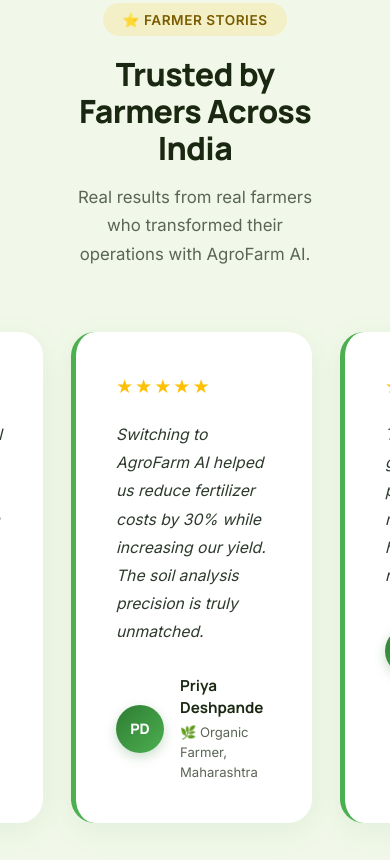
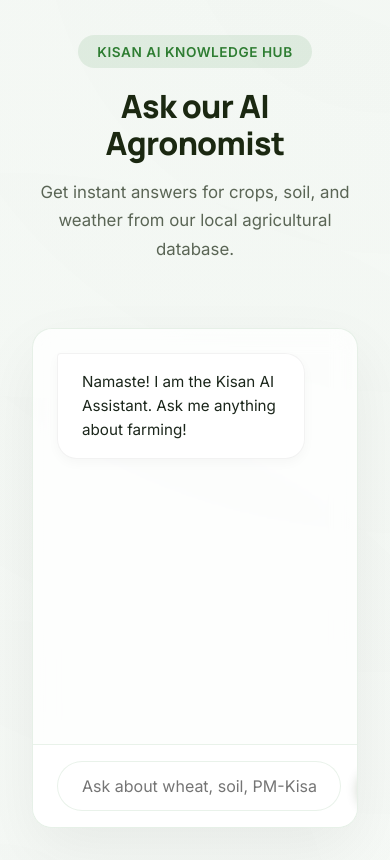
Before and after one commit to Shubhamwadhe111/Hackathon26, a website built with Vite: page index.html in a window 390 px wide. Shown: the part 3740-4600 px from the top of the page. Built offline with nearby package versions, Linux system fonts and the light colour scheme.

Commit message:
Finalized interactive Homepage AI Hub and fixed data drainage. 100% functional and verified.

```diff
--- a/dataset.js
+++ b/dataset.js
@@ -1,4 +1,4 @@
-const chatbotData = [
+window.chatbotData = [
   {question:"Which crop should I grow in summer?",answer:"Grow maize, sunflower, cotton, or groundnut depending on water availability."},
   {question:"Which crop is best for high rainfall?",answer:"Rice is best for high rainfall conditions."},
   {question:"Which crop needs less water?",answer:"Millets, pulses, and gram need less water."},
--- a/index.html
+++ b/index.html
@@ -29,6 +29,7 @@
             <a href="#" data-route="landing" id="nav-home-link" class="nav-link active" style="white-space: nowrap;" data-i18n="nav_home">Home</a>
             <a href="#features" class="nav-link public-link" style="white-space: nowrap;" data-i18n="nav_feat">Features</a>
             <a href="#about" class="nav-link public-link" style="white-space: nowrap;" data-i18n="nav_about">About</a>
+            <a href="#kisan-ai" class="nav-link" style="white-space: nowrap;">Kisan AI</a>
 
             <!-- Protected Links (Visible after login) -->
             <a href="#" data-route="dashboard" id="nav-dashboard-link" class="nav-link protected-link" style="white-space: nowrap; display: none;" data-i18n="nav_dashboard">Dashboard</a>
--- a/main.js
+++ b/main.js
@@ -347,6 +347,26 @@ const screens = {
       </section>
 
       <!-- ═══ TESTIMONIALS CAROUSEL ═══ -->
+      <section id="kisan-ai" class="home-ai-section">
+        <div class="container">
+          <div class="home-section-header">
+            <div class="home-section-badge" style="background: rgba(46,125,50,0.1); color: var(--color-primary);" data-i18n="chat_kisan_name">Kisan AI Knowledge Hub</div>
+            <h2 class="home-section-title">Ask our AI Agronomist</h2>
+            <p class="home-section-sub">Get instant answers for crops, soil, and weather from our local agricultural database.</p>
+          </div>
+
+          <div id="chatbox" class="glass-card-premium home-chat-box">
+             <div id="messages" class="home-chat-messages">
+                <div class="ai-msg bot">Namaste! I am the Kisan AI Assistant. Ask me anything about farming!</div>
+             </div>
+             <div class="home-chat-input-wrapper">
+                <input id="userInput" type="text" placeholder="Ask about wheat, soil, PM-Kisan..." class="home-chat-input" onkeypress="if(event.key==='Enter') window.sendMessage()">
+                <button class="btn-modern-signup home-chat-btn" onclick="window.sendMessage()">Send</button>
+             </div>
+          </div>
+        </div>
+      </section>
+
       <section class="home-testimonials-section">
         <div class="container">
           <div class="home-section-header">
@@ -1212,7 +1232,7 @@ document.addEventListener('DOMContentLoaded', () => {
 });
 
 window.getBotReply = function(userInput) {
-    if (!window.chatbotData) return null; // Safety check
+    if (!window.chatbotData) return "Sorry, data is not loaded.";
     userInput = userInput.toLowerCase();
 
     for (let item of window.chatbotData) {
@@ -1220,7 +1240,8 @@ window.getBotReply = function(userInput) {
             return item.answer;
         }
     }
-    return null; // Return null if no local match
+
+    return "Sorry, I don't understand. Please ask something else.";
 };
 
 function updateStaticUI() {
@@ -1428,7 +1449,40 @@ window.initLandingPage = function() {
     dots.forEach((d, i) => d.classList.toggle('active', i === currentTestimonial));
   }
 
-  window.scrollTestimonials = function(dir) { showTestimonial(currentTestimonial + dir); };
+  window.sendMessage = function() {
+    const input = document.getElementById('userInput');
+    const messages = document.getElementById('messages');
+    const text = input.value.trim();
+    if (!text) return;
+
+    input.value = '';
+
+    // User Message
+    const userDiv = document.createElement('div');
+    userDiv.className = 'ai-msg user';
+    userDiv.innerText = text;
+    messages.appendChild(userDiv);
+
+    // Typing indicator
+    const loader = document.createElement('div');
+    loader.className = 'ai-msg bot typing';
+    loader.innerText = '...';
+    messages.appendChild(loader);
+    messages.scrollTop = messages.scrollHeight;
+
+    // Process Reply
+    setTimeout(() => {
+        loader.remove();
+        const reply = window.getBotReply(text);
+        const botDiv = document.createElement('div');
+        botDiv.className = 'ai-msg bot';
+        botDiv.innerText = reply;
+        messages.appendChild(botDiv);
+        messages.scrollTop = messages.scrollHeight;
+    }, 600);
+};
+
+window.scrollTestimonials = function(dir) { showTestimonial(currentTestimonial + dir); };
   window.goToTestimonial = function(idx) { showTestimonial(idx); };
 
   // Auto-advance testimonials every 5s
--- a/style.css
+++ b/style.css
@@ -4006,3 +4006,102 @@ body.in-dashboard .navbar {
   .db-kpi-row { grid-template-columns: 1fr 1fr; gap: 0.75rem; }
   .db-welcome-title { font-size: 1.3rem; }
 }
+
+/* ─── Homepage AI Knowledge Hub Section ─── */
+.home-ai-section {
+  padding: 8rem 0;
+  background: radial-gradient(circle at top right, rgba(46, 125, 50, 0.03), transparent),
+              radial-gradient(circle at bottom left, rgba(46, 125, 50, 0.02), transparent);
+}
+
+.home-chat-box {
+  max-width: 900px;
+  margin: 3rem auto 0;
+  height: 600px;
+  display: flex;
+  flex-direction: column;
+  overflow: hidden;
+  border: 1px solid rgba(46, 125, 50, 0.1);
+  box-shadow: 0 24px 64px rgba(0, 0, 0, 0.06);
+}
+
+.home-chat-messages {
+  flex: 1;
+  padding: 2.5rem;
+  overflow-y: auto;
+  display: flex;
+  flex-direction: column;
+  gap: 1.5rem;
+  background: rgba(255, 255, 255, 0.2);
+}
+
+.home-chat-input-wrapper {
+  padding: 1.5rem 2.5rem;
+  background: rgba(255, 255, 255, 0.8);
+  border-top: 1px solid rgba(46, 125, 50, 0.1);
+  display: flex;
+  gap: 1rem;
+  align-items: center;
+}
+
+.home-chat-input {
+  flex: 1;
+  background: white;
+  border: 1.5px solid rgba(46, 125, 50, 0.1);
+  border-radius: 999px;
+  padding: 0.85rem 1.5rem;
+  font-family: var(--font-body);
+  font-size: 1rem;
+  outline: none;
+  transition: all 0.2s ease;
+}
+
+.home-chat-input:focus {
+  border-color: var(--color-primary);
+  box-shadow: 0 0 0 4px rgba(46, 125, 50, 0.1);
+}
+
+.home-chat-btn {
+  padding: 0.85rem 2rem;
+  font-size: 0.95rem;
+}
+
+/* Chat Bubbles */
+.ai-msg {
+  max-width: 75%;
+  padding: 1rem 1.5rem;
+  font-size: 0.95rem;
+  line-height: 1.6;
+  position: relative;
+  animation: slide-up-fade 0.4s ease-out;
+}
+
+.ai-msg.bot {
+  align-self: flex-start;
+  background: white;
+  color: var(--color-on-surface);
+  border-radius: 4px 20px 20px 20px;
+  border: 1px solid rgba(0, 0, 0, 0.05);
+  box-shadow: 0 4px 12px rgba(0, 0, 0, 0.03);
+}
+
+.ai-msg.user {
+  align-self: flex-end;
+  background: var(--color-primary);
+  color: white;
+  border-radius: 20px 20px 4px 20px;
+  box-shadow: 0 8px 20px rgba(46, 125, 50, 0.2);
+}
+
+.ai-msg.typing {
+  font-weight: 800;
+  color: var(--color-primary);
+  letter-spacing: 2px;
+}
+
+@media (max-width: 768px) {
+  .home-chat-box { height: 500px; margin-top: 2rem; }
+  .home-chat-messages { padding: 1.5rem; }
+  .home-chat-input-wrapper { padding: 1rem 1.5rem; }
+  .ai-msg { max-width: 90%; }
+}
```
